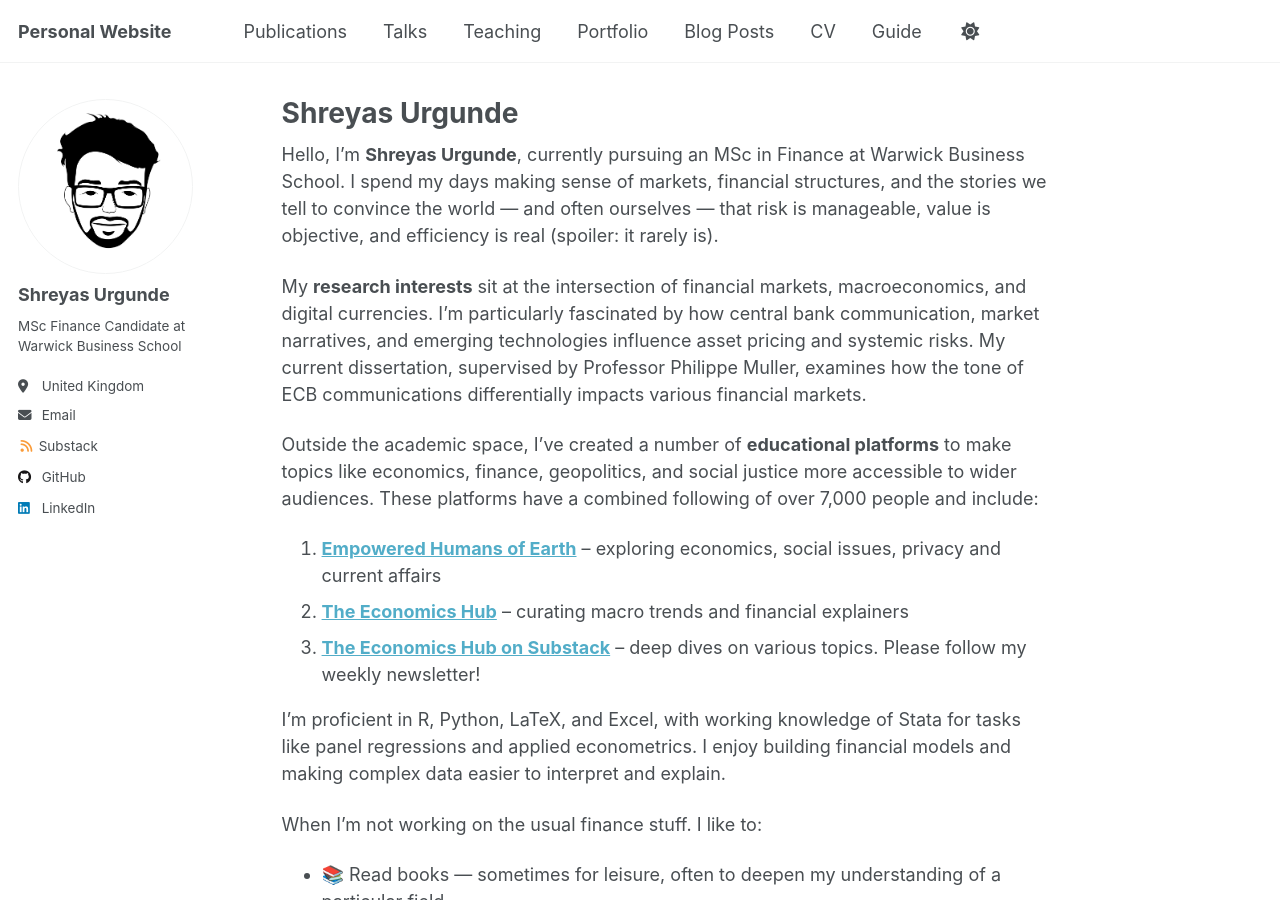
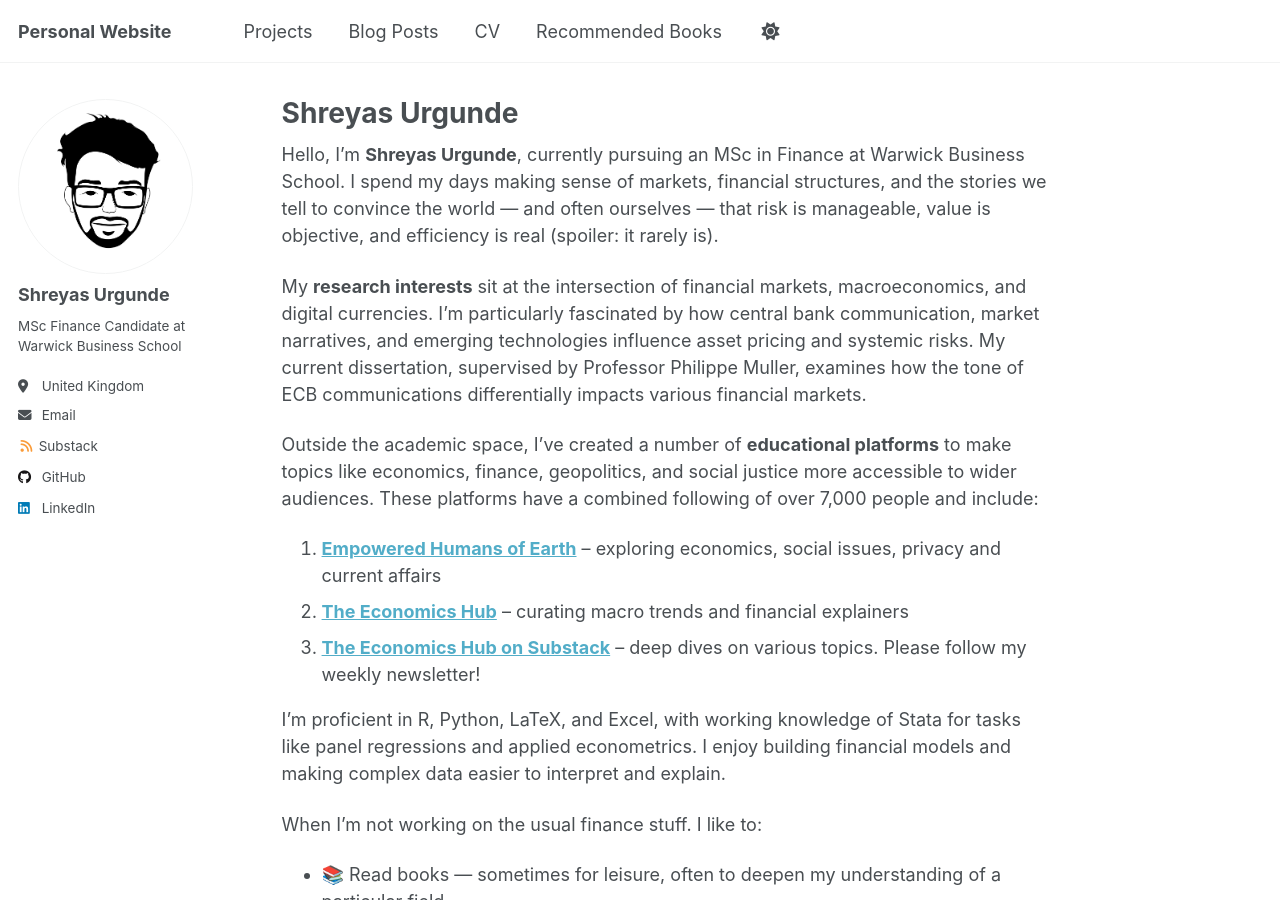
Before and after one commit to shreyasxi/shreyasxi.github.io, a Jekyll site: the page built from _pages/about.md, in a window 1280 px wide and 900 px high. Built offline with Jekyll 4.4.1, drawn with Linux system fonts in a browser that asks for light colours; a script that is not in the unit is left out.

Commit message:
Update navigation.yml

```diff
--- a/_data/navigation.yml
+++ b/_data/navigation.yml
@@ -8,16 +8,7 @@
 #      Markdown formatted page while the second is generated using JSON.
 
 main:
-  - title: "Publications"
-    url: /publications/
-
-  - title: "Talks"
-    url: /talks/
-
-  - title: "Teaching"
-    url: /teaching/
-
-  - title: "Portfolio"
+  - title: "Projects"
     url: /portfolio/
 
   - title: "Blog Posts"
@@ -26,8 +17,5 @@ main:
   - title: "CV"
     url: /cv/
 
-  # - title: "CV"
-  #   url: /cv-json/
-
-  - title: "Guide"
-    url: /markdown/
+  - title: "Recommended Books"
+    url: /books/
```
